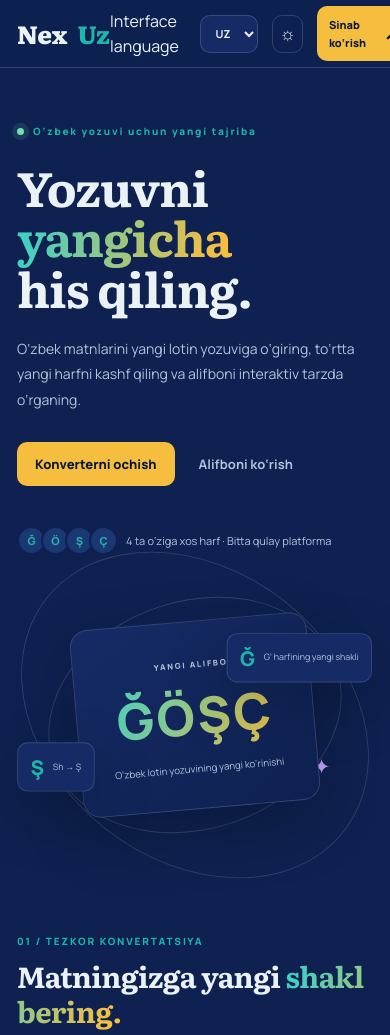
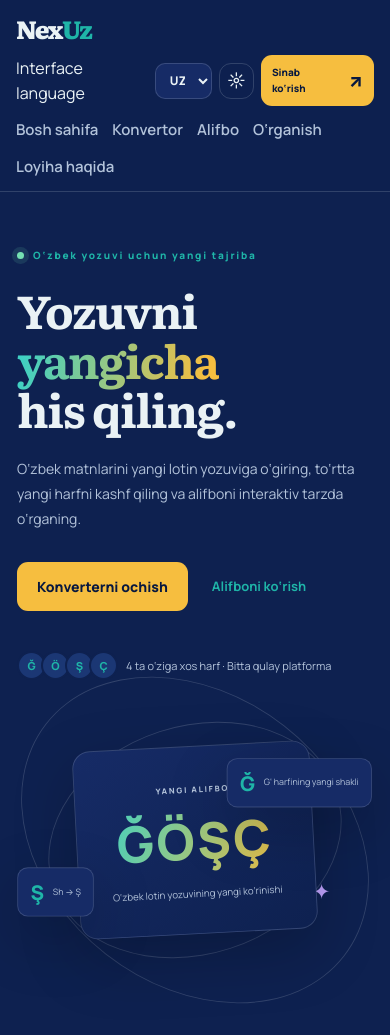
Before and after one commit to Anvarbek05/uzbek-converter, a website: page public/converter.html in a window 390 px wide. Shown: the top 1035 px of the page. Drawn offline with Linux system fonts and the light colour scheme.

Commit message:
Unify converter typography and colors with the NexUz landing page

```diff
--- a/public/style.css
+++ b/public/style.css
@@ -58,3 +58,70 @@ h1,h2,.editor-heading h3,.book-top h3,.about-panel h2{font-family:Literata,Georg
 @media(max-width:620px){.site-header{height:68px;padding:0 17px}.main-nav{display:none}}
 
 .lang-select{height:38px;padding:0 10px;border:1px solid var(--line);border-radius:10px;background:var(--surface);color:var(--text);font:700 11px Manrope,sans-serif;cursor:pointer}.lang-select option{background:var(--surface);color:var(--text)}
+
+
+/* NexUz shared visual system: match the landing page palette on the converter. */
+:root{
+  --bg:#0E2150;
+  --surface:#162B66;
+  --surface2:#1B3774;
+  --text:#EAF2F5;
+  --muted:#B3C3DA;
+  --line:rgba(234,242,245,.16);
+  --purple:#1FB5A8;
+  --pink:#F6BE3F;
+  --green:#74e0b2;
+  --shadow:0 24px 70px rgba(0,0,0,.22);
+}
+body{font-family:Manrope,system-ui,-apple-system,"Segoe UI",sans-serif;background:var(--bg);color:var(--text)}
+body.light-theme{
+  --bg:#EDF4F6;--surface:#fff;--surface2:#E4F0F1;--text:#0E2150;
+  --muted:#44567E;--line:rgba(14,33,80,.16);--purple:#0A7A72;
+  --pink:#D99C16;--green:#168C69;--shadow:0 24px 70px rgba(14,33,80,.08)
+}
+.site-header{
+  width:100%;max-width:none;height:94px;margin:0;padding:0 clamp(20px,2.6vw,42px);
+  border-bottom:1px solid var(--line);background:rgba(14,33,80,.92);
+  backdrop-filter:blur(14px)
+}
+body.light-theme .site-header{background:rgba(237,244,246,.94)}
+.brand{font:800 30px Literata,Georgia,serif;letter-spacing:-1.5px;color:var(--text);gap:0}
+.brand-accent{color:var(--purple)}
+.brand-mark{display:none}
+.main-nav{gap:clamp(14px,2.2vw,34px);font-size:15px;color:var(--muted)}
+.header-actions{gap:12px}
+.lang-select{height:42px;min-width:64px;padding:0 10px;border:1px solid var(--line);border-radius:10px;background:var(--surface);color:var(--text);font:800 12px Manrope,sans-serif}
+.lang-select option{background:var(--surface);color:var(--text)}
+.icon-button{width:44px;height:44px;border-radius:12px;background:transparent;color:var(--text);border:1px solid var(--line)}
+.header-cta,.button-primary{background:#F6BE3F;color:#07183F;box-shadow:none;border-radius:11px;padding:14px 20px;font-size:14px}
+.header-cta:hover,.button-primary:hover{background:#FFD166;transform:translateY(-1px)}
+.ambient-one{background:#1FB5A8;opacity:.12}
+.ambient-two{background:#F6BE3F;opacity:.08}
+h1,h2,.section-heading h2,.about-panel h2{font-family:Literata,Georgia,serif;letter-spacing:-1.4px}
+h1{font-size:clamp(46px,5.5vw,68px);line-height:1.08}
+.gradient-text{background:linear-gradient(100deg,#3FD0C3 5%,#F6BE3F 92%);background-clip:text;-webkit-background-clip:text;color:transparent}
+.eyebrow,.panel-kicker,.toolbar-label{color:var(--purple)}
+.letter-card{background:linear-gradient(145deg,#162B66,#0E2150);border-color:var(--line);border-radius:20px;transform:rotate(-3deg)}
+body.light-theme .letter-card{background:linear-gradient(145deg,#fff,#E4F0F1)}
+.letter-card strong,.daily-letter{background:linear-gradient(110deg,#3FD0C3,#F6BE3F);background-clip:text;-webkit-background-clip:text;color:transparent}
+.floating-chip{border-radius:12px;background:var(--surface);border-color:var(--line)}
+.converter-shell,.alphabet-book,.daily-card,.quiz-card,.history-panel{border-radius:16px;background:var(--surface);border-color:var(--line)}
+.custom-select,.quiz-option,.download-button{background:var(--surface2);color:var(--text);border-color:var(--line)}
+.tool-button,.text-button{border-radius:9px}
+.download-button{border-radius:9px}
+.changed-letter{color:#07183F;background:rgba(246,190,63,.55)}
+.about-panel{background:linear-gradient(115deg,rgba(31,181,168,.13),rgba(246,190,63,.08));border-color:var(--line)}
+.button-quiet,.share-button,.card-link{color:var(--purple)}
+@media(max-width:850px){
+  .site-header{height:auto;min-height:78px;padding:12px 20px;flex-wrap:wrap;gap:12px}
+  .main-nav{order:3;width:100%;justify-content:center;flex-wrap:wrap}
+}
+@media(max-width:620px){
+  .site-header{height:auto;min-height:68px;padding:10px 16px;gap:8px}
+  .brand{font-size:25px}
+  .main-nav{display:flex;gap:14px;overflow-x:auto;justify-content:flex-start;white-space:nowrap;padding:4px 0 2px}
+  .header-actions{gap:7px}
+  .lang-select{height:36px;min-width:56px}
+  .icon-button{width:36px;height:36px}
+  .header-cta{padding:10px 11px;font-size:10px}
+}
```
